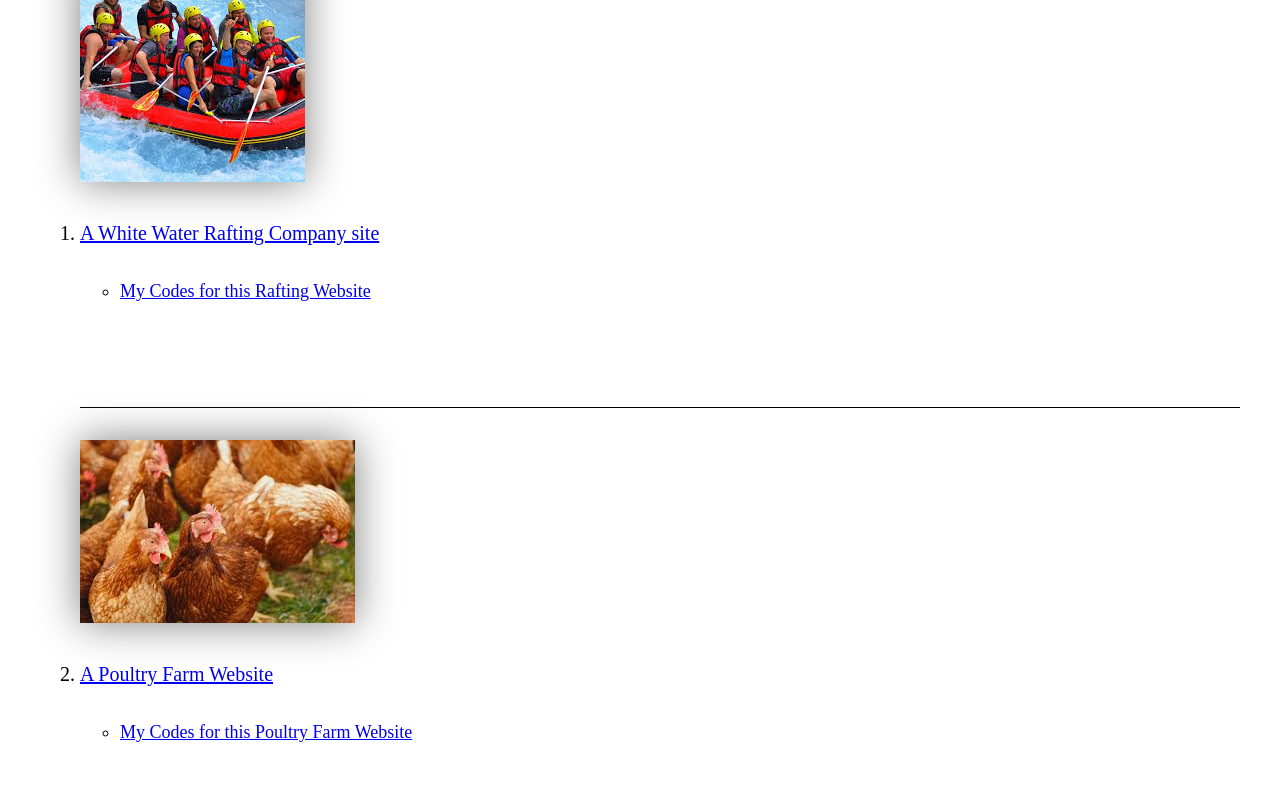
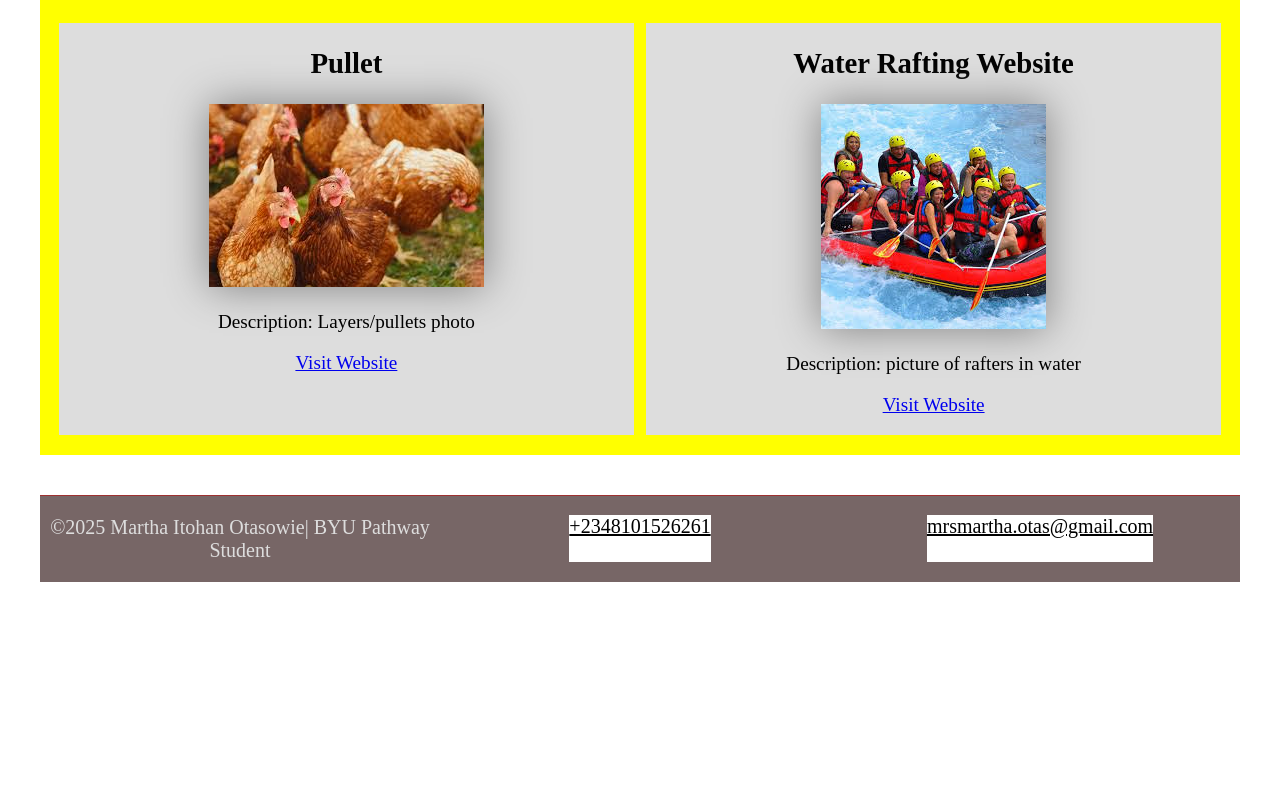
Before and after one commit to Marthagram/my-portfolio, a plain HTML site: page project.html in a window 1280 px wide. Shown: the part 171-961 px from the top of the page. After the commit the page ends 800 px from the top, so only its background shows below. Drawn offline with Linux system fonts and the light colour scheme.

Commit message:
project modification

```diff
--- /dev/null
+++ b/data/projects.json
@@ -0,0 +1,18 @@
+{
+    "projects":[
+                    {
+                        "image": "images/pullet_images.jpeg",
+                        "title": "Pullet",
+                        "description": "Layers/pullets photo",
+                        "website": "https:/marthagram.github.io/otasfarmintegrated"
+                    },
+
+                    {
+                        "image": "images/rafting-adventure5.jpeg",
+                        "title": "Water Rafting Website",
+                        "description": "picture of rafters in water",
+                        "website": "https:/marthagram.github.io/wdd130/wwr"
+
+                    }
+            ]
+}
--- a/project.html
+++ b/project.html
@@ -6,44 +6,21 @@
     <title>My projects</title>
     <link rel="stylesheet" href="styles/styles.css">
     <link rel="stylesheet" href="styles/styles-large.css">
+
+    <script src="scripts/project.js" defer></script>
 </head>
 <body>
     <header>
-        <div class="navigation">
+
             <h1>My Projects</h1>
-            <a href="index.html">Home</a>
+            <a href="index.html" id="project_link">Home</a>
 
-        </div>
+
     </header>
     <main>
-            <ol>
-                <div class="rafting">
-                    <img src="images/rafting-adventure5.jpeg" alt="Rafters in water photo">
-                    <li>
-                        <a href="https://marthagram.github.io/wdd130/wwr" > A White Water Rafting Company site </a>
-                        <ul>
-                            <li>
-                                <a href="https://github.com/Marthagram/wdd130/tree/main/wwr" >My Codes for this Rafting Website</a>
-                            </li>
-                        </ul>
-                    </li>
-                </div>
 
+            <div id="main-container"></div>
 
-                <div class="poultry">
-                    <img src="images/pullet_images.jpeg" alt="Layers/pullets photo">
-                    <li>
-                        <a href="https:/marthagram.github.io/otasfarmintegrated">A Poultry Farm Website</a>
-                        <ul>
-                            <li>
-                                <a href="https://github.com/Marthagram/otasfarmintegrated" >My Codes for this Poultry Farm Website</a>
-                            </li>
-                        </ul>
-                    </li>
-                </div>
-
-
-            </ol>
 
 
 
--- /dev/null
+++ b/scripts/project.js
@@ -0,0 +1,52 @@
+const mainContainer = document.querySelector("#main-container");
+const filePath = "./data/projects.json";
+
+async function fetchProjects() {
+    try{
+        const response = await fetch(filePath);
+        if (!response.ok) {
+            throw new Error(`HTTP error! status: ${response.status}`);
+        }
+        const data = await response.json();
+        console.log(data.projects)
+        displayProjects(data.projects)
+        }
+    catch (error) {
+        console.log(error);
+    }
+ }
+
+ fetchProjects();
+
+
+ function displayProjects(data){
+    data.forEach(datum => {
+        const section = document.createElement("section");
+        const h2 =  document.createElement("h2");
+        const img = document.createElement("img");
+        const p2 = document.createElement("p");
+        const a = document.createElement("a");
+
+        h2.innerHTML = `${datum.title}`;
+        p2.innerHTML = ` Description: ${datum. description}`;
+        a.setAttribute('href', datum.website)
+
+        // populate image
+        img.setAttribute('SRC', datum.image);
+        img.setAttribute('alt', datum.description );
+        img.setAttribute('loading', 'lazy');
+
+
+        //appending these elements to section element
+
+        section.appendChild(h2);
+        section.appendChild(img);
+        section.appendChild(p2);
+        section.innerHTML += `<a href="${datum.website}">Visit Website</a>`;
+
+        mainContainer.appendChild(section);
+
+    });
+
+
+ }
--- a/styles/styles-large.css
+++ b/styles/styles-large.css
@@ -1,11 +1,11 @@
 @media only screen and (min-width: 600px){
 
-.head-container, main, footer{
+header , main, .navigation, footer{
     max-width: 1200px;
     margin: 0 auto;
     }
 
-.main-body p:first-of-type{
+.main-body p:first-of-type, .main-body p:last-of-type{
     grid-column: 2 / 3;
     grid-row: 1/2;
 
@@ -22,8 +22,6 @@
 
 .main-body p:last-of-type{
 
-    grid-column: 2/3;
-    grid-row: 1/2;
     margin-top: 12em;
 
 
--- a/styles/styles.css
+++ b/styles/styles.css
@@ -7,25 +7,31 @@ header, main, footer{
     margin: 0 auto;
 
 }
+
 .navigation{
     display: flex;
-    width: 100%;
-    flex-direction: row;
     justify-content: space-evenly;
-
-}
-.head-container{
-    background-color: gold;
-    text-align: center;
-    padding: 1em;
-}
-.navigation a{
-    font-size: 17px;
-    color: black;
-
+    border: 1.5px solid#ddd;
 }
 
 
+
+header , main, .navigation{
+    background-color: yellow;
+    text-align: center;
+    padding: 1em;
+    font-size: 1.2em;
+}
+.navigation a, #project_link{
+
+    color: black;
+    font-size: 1.5em;
+
+
+}
+.navigation a:hover, #project_link:hover{
+    color: red;
+}
 
 .main-body{
     display: grid;
@@ -61,66 +67,21 @@ header, main, footer{
 }
 
 /* PROJECT PAGE STYLES */
-.rafting{
-    padding-top: 1.5em;
-    display:grid;
-    grid-template-columns: 1fr;
-    grid-template-rows: 1fr 1fr;
+#main-container{
+    display: grid;
+    grid-template-columns: repeat(auto-fit, minmax(320px, 1fr));
+    gap: 0.8rem;
 }
-
-.rafting > img{
-    grid-row: 1/2;
+section{
+    background-color: #ddd;
+    padding-bottom: 1.2rem;
+}
+section img{
     box-shadow: 0 0 40px grey;
-}
-
-.rafting > li{
-    grid-row: 2/3;
-}
-
-.poultry{
-    border-top: 1px solid black;
-    padding-top: 2em;
-    display:grid;
-    grid-template-columns: 1fr;
-    grid-template-rows: 1fr 1fr;
-}
-
-.poultry> img{
-    grid-row: 1/2;
-    box-shadow: 0 0 40px grey;
-}
-
-.poultry > li{
-    grid-row: 2/3;
-}
-
-
-.rafting > li, .poultry > li {
-
-    margin-top: 2em;
-    font-size: 20px;
-
 
 }
 
-ul > li {
-
-    margin-top: 2em;
-    font-size: 18px;
-
-}
-
-
-
-a:hover{
-    color:white;
-}
-
-
-span{
-    color: rgba(15, 150, 3, 0.938);
-    font-size: 1.5rem;
-}
+/* footer page styles */
 .footer-body{
     display: grid;
     grid-template-columns: 1fr 1fr 1fr;
```
Also changed, not shown: index.html (+7 -4 lines).
